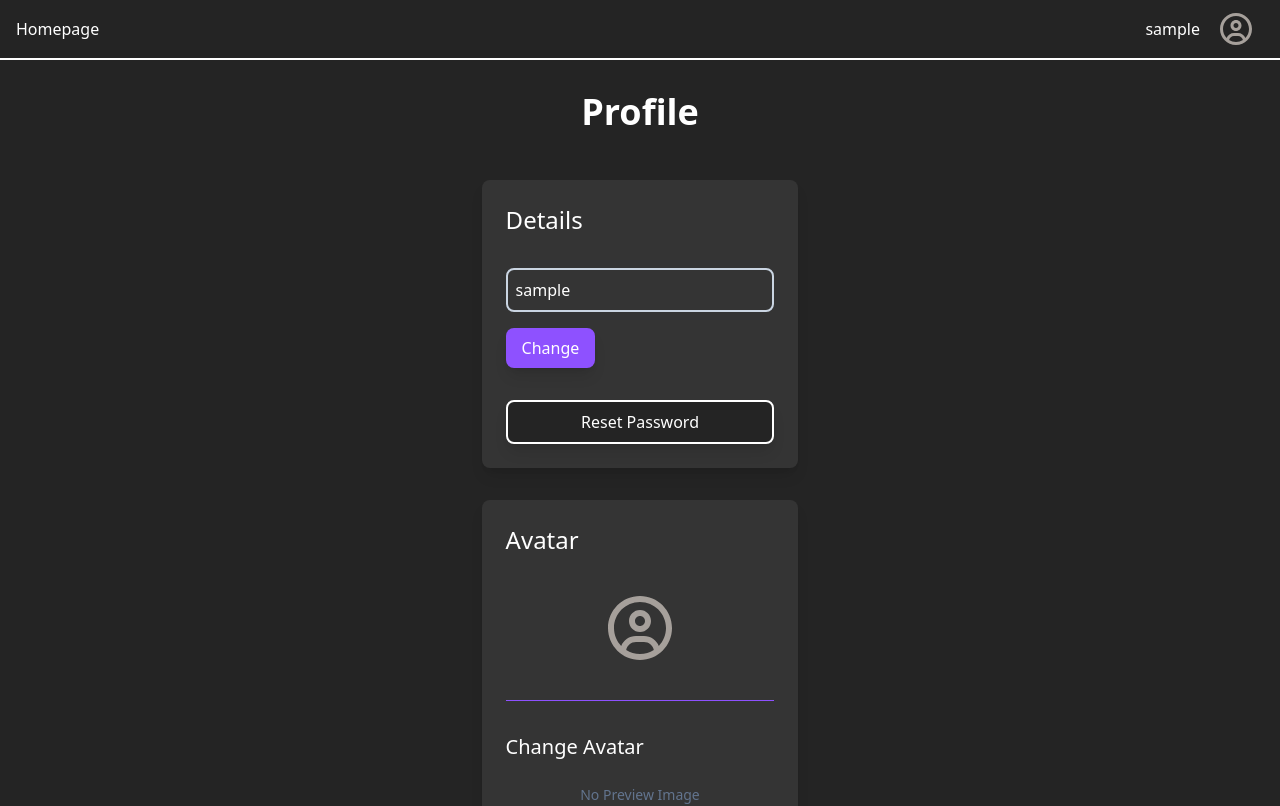
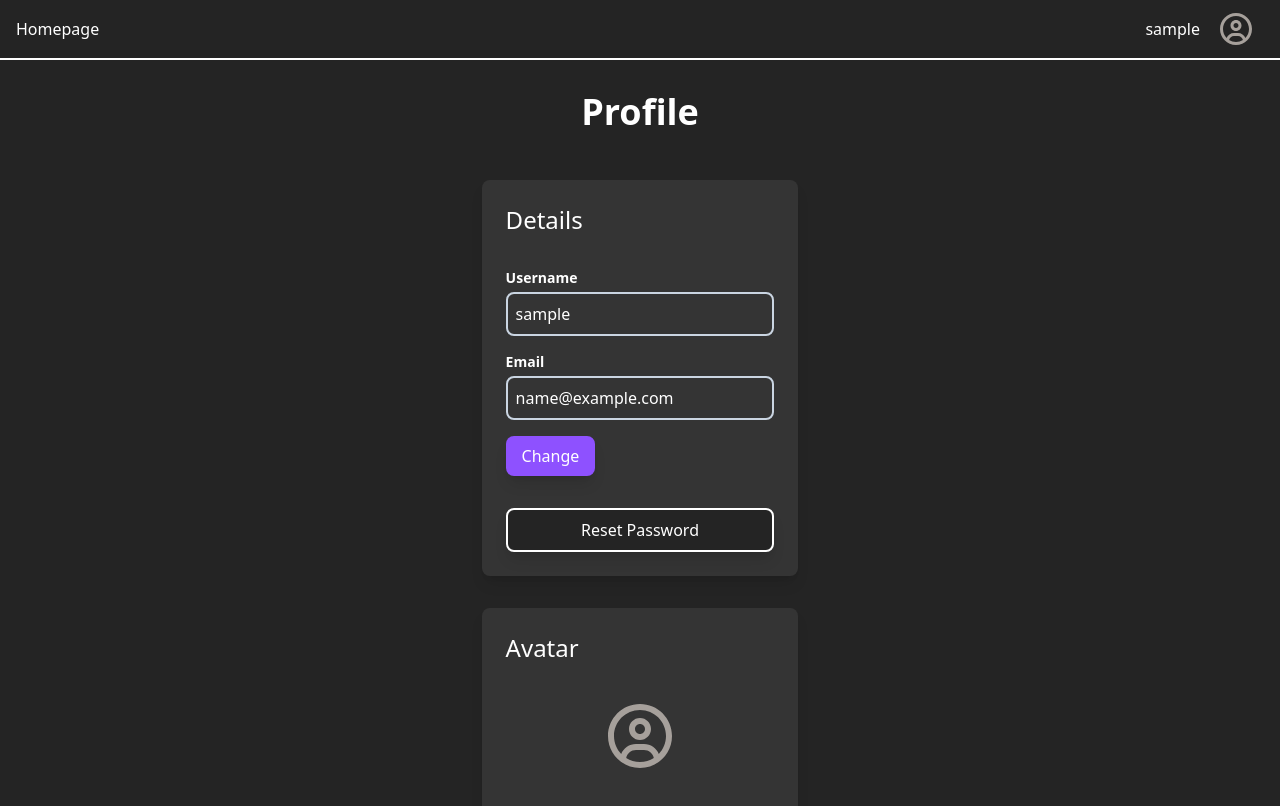
Before and after one commit to NLYanick/chat-app, a React (Vite) app in the folder frontend/: page /profile in a window 1280 px wide. Shown: the top 806 px of the page. Built offline with nearby package versions, Linux system fonts and the light colour scheme; sample sign-in values are in the browser's storage.

Commit message:
Fixed error

```diff
--- a/frontend/src/react/components/ProfileDetails.jsx
+++ b/frontend/src/react/components/ProfileDetails.jsx
@@ -5,6 +5,7 @@ import { sendRequest } from "../utils/requests";
 
 function ProfileDetails({ user }) {
   const [mailMessage, setMailMessage] = useState("");
+  const [userErrors, setUserErrors] = useState([]);
 
   const resetPassword = async () => {
     const { json } = await sendRequest('/mails/reset-password', 'POST', { userUid: user.uid });
@@ -20,9 +21,15 @@ function ProfileDetails({ user }) {
       <h2 className='text-2xl'>Details</h2>
 
       <form onSubmit={() => console.log('submit')} className='space-y-4'>
+        {userErrors.length > 0 && (
+            <UserErrorsBox userErrors={userErrors} />
+        )}
+
         <div>
-          <FormInput value={user.username} readOnly />
+          <FormInput value={user.username} readOnly label="Username" />
+          <FormInput value={user.email} readOnly label="Email" />
         </div>
+
         <Button label="Change" />
       </form>
 
--- a/frontend/src/react/components/form/AuthForm.jsx
+++ b/frontend/src/react/components/form/AuthForm.jsx
@@ -1,4 +1,4 @@
-import FormButton from "./FormButton";
+import Button from "../Button";
 
 function Form({ children, formLabel = 'Form', backgroundColor = '#181818', onSubmit = {} }) {
   return (
@@ -13,7 +13,7 @@ function Form({ children, formLabel = 'Form', backgroundColor = '#181818', onSub
           {children}
         </div>
 
-        <FormButton label="Versturen" />
+        <Button label="Versturen" />
       </form>
     </>
   );
```
